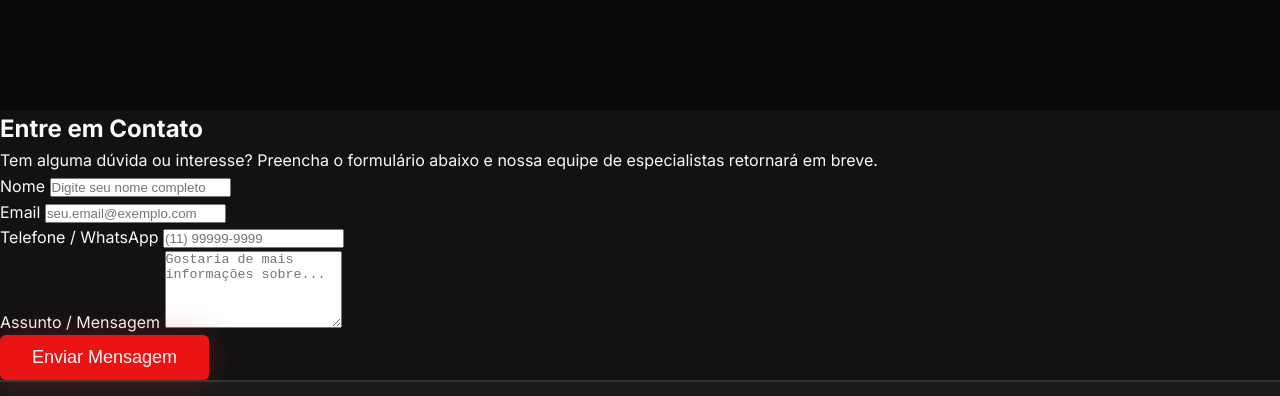
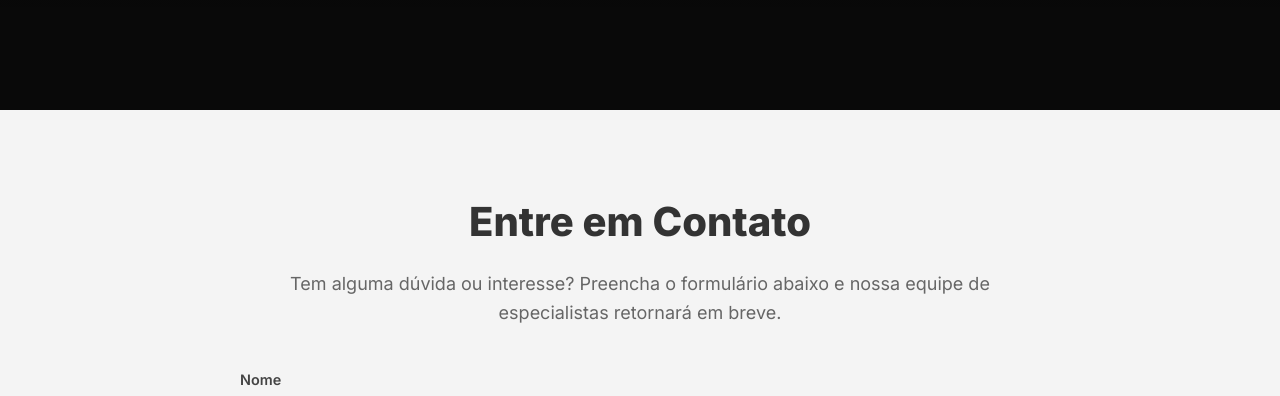
Before and after one commit to Vit0r102/Carrosdeluxo, a plain HTML site: page index.html in a window 1280 px wide. Shown: the part 690-1086 px from the top of the page. Drawn offline with Linux system fonts and the light colour scheme.

Commit message:
Add styles for contact section and form
Added styles for contact section including layout, typography, and form elements.

```diff
--- a/styles.css
+++ b/styles.css
@@ -394,6 +394,83 @@ body {
   background-color: hsl(210, 60%, 50%);
   color: white;
 }
+/* =======================
+   ESTILOS DA SEÇÃO DE CONTATO
+   ======================== */
+.contact-section {
+    padding: 80px 20px;
+    background-color: #f4f4f4; /* Um fundo claro para destacar a seção */
+    font-family: 'Inter', sans-serif;
+    color: #333;
+}
+
+.contact-container {
+    max-width: 800px; /* Define uma largura máxima para o conteúdo */
+    margin: 0 auto;  /* Centraliza o container */
+    text-align: center;
+}
+
+.contact-container h2 {
+    font-size: 2.5rem; /* 40px */
+    font-weight: 800;
+    margin-bottom: 16px;
+}
+
+.contact-container p {
+    font-size: 1.125rem; /* 18px */
+    color: #666;
+    margin-bottom: 40px;
+    line-height: 1.6;
+}
+
+.contact-form {
+    text-align: left;
+}
+
+.form-group {
+    margin-bottom: 24px;
+}
+
+.form-group label {
+    display: block;
+    margin-bottom: 8px;
+    font-weight: 600;
+    font-size: 0.9rem;
+    color: #444;
+}
+
+/* Estilo unificado para inputs e textarea */
+.form-group input,
+.form-group textarea {
+    width: 100%;
+    padding: 14px 16px;
+    border-radius: 8px;
+    border: 1px solid #000000;
+    font-family: 'Inter', sans-serif;
+    font-size: 1rem;
+    box-sizing: border-box; /* Garante que o padding não afete a largura */
+    transition: border-color 0.3s, box-shadow 0.3s;
+}
+
+.form-group input:focus,
+.form-group textarea:focus {
+    outline: none;
+    border-color: #333; /* Pode alterar para a cor primária do seu site */
+    box-shadow: 0 0 8px rgba(0,0,0,0.1);
+}
+
+.form-group textarea {
+    resize: vertical; /* Permite que o usuário redimensione verticalmente */
+    min-height: 130px;
+}
+
+/* Faz o botão do formulário ocupar 100% da largura */
+.contact-form .btn {
+    width: 100%;
+    padding-top: 16px;
+    padding-bottom: 16px;
+    font-size: 1.1rem;
+}
 
 .favorite-btn {
   position: absolute;
@@ -407,7 +484,7 @@ body {
   display: flex;
   align-items: center;
   justify-content: center;
-  color: white;
+  color: rgb(0, 0, 0);
   cursor: pointer;
   transition: var(--transition-luxury);
 }
@@ -766,4 +843,4 @@ body {
   .hero-subtitle {
     font-size: 1rem;
   }
-}ss
+}
```
